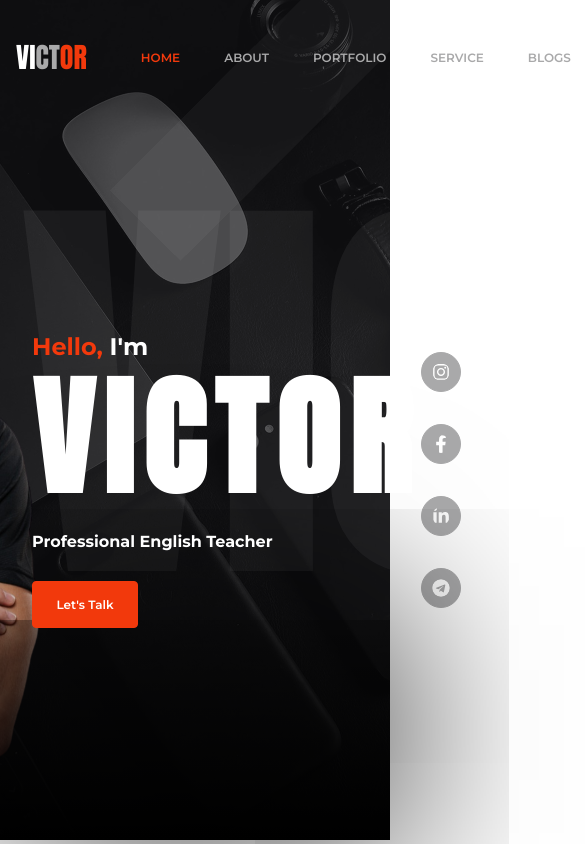
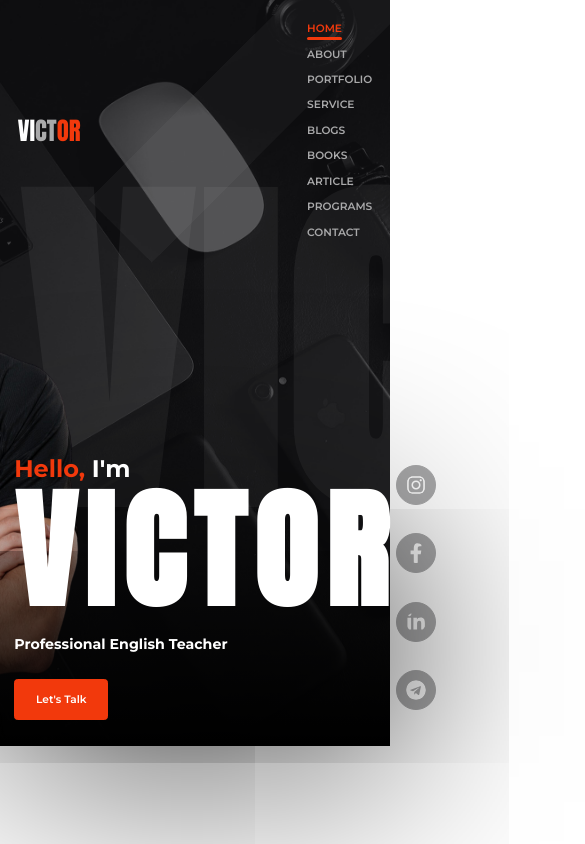
Before and after one commit to Asliddin-Coder/victor.com, a React (Vite) app: page / in a window 390 px wide. Shown: the top 844 px of the page, 585 px wide, since content can reach past the window. Built offline with nearby package versions, Linux system fonts and the light colour scheme.

Commit message:
navbar fixed

```diff
--- a/src/assets/styles/base/_reset.scss
+++ b/src/assets/styles/base/_reset.scss
@@ -1,4 +1,6 @@
-*, *::before, *::after {
+*,
+*::before,
+*::after {
   margin: 0;
   padding: 0;
   box-sizing: border-box;
@@ -27,3 +29,60 @@ li {
   margin: 0 auto;
   padding: 0 1.6rem;
 }
+
+
+@media screen and (max-width: 576px) {
+  html {
+    font-size: 55.5%;
+  }
+
+  body {
+    width: 100%;
+  }
+
+  .container {
+    width: 100vw;
+  }
+}
+
+@media screen and (max-width: 768px) {
+  html {
+    font-size: 55.5%;
+  }
+
+  body {
+    width: 100%;
+  }
+
+  .container {
+    width: 100vw;
+  }
+}
+
+@media screen and (max-width: 992px) {
+  html {
+    font-size: 55.5%;
+  }
+
+  body {
+    width: 100%;
+  }
+
+  .container {
+    width: 100vw;
+  }
+}
+
+@media screen and (max-width: 1200px) {
+  html {
+    font-size: 55.5%;
+  }
+
+  body {
+    width: 100%;
+  }
+
+  .container {
+    width: 100vw;
+  }
+}
--- a/src/components/aboutMe/AboutMe.jsx
+++ b/src/components/aboutMe/AboutMe.jsx
@@ -2,7 +2,7 @@ import React from 'react'
 
 const AboutMe = () => {
   return (
-    <div>About_Me</div>
+    <div className='aboutMe'>About_Me</div>
   )
 }
 
--- a/src/components/header/Header.jsx
+++ b/src/components/header/Header.jsx
@@ -4,12 +4,10 @@ import styles from "./Header.module.scss"
 
 const Header = () => {
   return (
-    <div className={styles.header}>
-      <div className={styles.container}>
+    <header className={styles.header}>
         <Nav />
         <Hero/>
-      </div>
-    </div>
+    </header>
   )
 }
 
--- a/src/components/nav/Nav.jsx
+++ b/src/components/nav/Nav.jsx
@@ -1,10 +1,28 @@
+import { useEffect, useState } from "react";
 import styles from "./Nav.module.scss"
 import { MdClose, MdMenu } from "react-icons/md";
 const Nav = () => {
 
+    const [isScroll, setIsScroll] = useState(false)
+
+    useEffect(() => {
+        const handleScroll = () => {
+            if(window.scrollY > 50){
+                setIsScroll(true)
+            }else{
+                setIsScroll(false)
+            }
+        }
+
+        window.addEventListener("scroll", handleScroll)
+
+        return () => window.removeEventListener("scroll", handleScroll)
+    }, [])
+
     return (
         <>
-            <div className={styles.nav}>
+            <div className={`${styles.nav} ${isScroll ? styles.fixed : ""}`}>
+                <div className={styles.container}>
                     {/* LOGO start */}
                     <div className={styles.logo}><span className={styles.one}>VI</span><span className={styles.two}>CT</span>OR</div>
                     {/* LOGO end */}
@@ -33,6 +51,7 @@ const Nav = () => {
                     <button className={styles.contactBtn}>Contact</button>
                     {/* Contact end */}
                 </div>
+            </div>
         </>
     )
 }
--- a/src/components/nav/Nav.module.scss
+++ b/src/components/nav/Nav.module.scss
@@ -1,23 +1,28 @@
 @use "../../assets/styles/main" as *;
 
 .nav {
-    position:sticky;
+  display: flex;
+  align-items: center;
+  justify-content: center;
+  width: 100%;
+  transition: all 0.3s ease;
+
+  .container {
     display: flex;
     align-items: center;
     justify-content: space-between;
-    padding: 3.6rem 0;
+    margin: 1.5rem auto;
     gap: 5.4rem;
+    width: 100%;
+    max-width: 1200px;
+    padding: 0 2rem;
     z-index: 15;
 
     .logo {
-        justify-content: start;
       font-family: $font-primary;
       font-size: 2.8rem;
       color: $color-primary-main;
       user-select: none;
-        -webkit-user-select: none;
-        -moz-user-select: none;
-        -ms-user-select: none;
 
       .one {
         color: $color-text-white;
@@ -35,22 +40,19 @@
     .toolbar {
       display: none;
       flex-direction: column;
-        gap: .8rem;
-        border: .1rem solid $color-text-grey;
+      gap: 0.8rem;
+      border: 0.1rem solid $color-text-grey;
       padding: 1rem;
 
       .bar {
         width: 4rem;
-            height: .3rem;
+        height: 0.3rem;
         background-color: $color-text-grey;
-        }
-
-        &:nth-child(1) {
-            display: none;
       }
     }
 
-    .navbar ul {
+    .navbar {
+      ul {
         display: flex;
         align-items: center;
         justify-content: space-between;
@@ -64,14 +66,11 @@
           text-transform: uppercase;
           color: $color-text-grey;
           user-select: none;
-            -webkit-user-select: none;
-            -moz-user-select: none;
-            -ms-user-select: none;
 
           &:hover {
             cursor: pointer;
             color: $color-primary-main;
-                transition: color 3ms ease-in-out;
+            transition: color 0.3s ease-in-out;
           }
 
           &::before {
@@ -79,11 +78,11 @@
             position: absolute;
             top: 100%;
             left: 0;
-                margin-top: .2rem;
+            margin-top: 0.2rem;
             border-radius: 1rem;
             width: 100%;
-                height: .3rem;
-                transition: all .4s ease-in-out;
+            height: 0.3rem;
+            transition: all 0.4s ease-in-out;
           }
 
           &:hover::before {
@@ -99,15 +98,12 @@
             position: absolute;
             top: 100%;
             left: 0;
-                margin-top: .2rem;
+            margin-top: 0.2rem;
             border-radius: 1rem;
             width: 100%;
-                height: .3rem;
-                transition: all .4s ease-in-out;
+            height: 0.3rem;
+            background-color: $color-primary-main;
           }
-
-            &:hover::before {
-                background-color: $color-primary-main;
         }
       }
     }
@@ -116,3 +112,36 @@
       @extend .contactBtn;
     }
   }
+
+  &.fixed {
+    position: fixed;
+    top: 0;
+    left: 0;
+    width: 100%;
+    background: rgba(0, 0, 0, 0.8); // qora fon + opacity
+    backdrop-filter: blur(6px); // optional effekt
+    box-shadow: 0 2px 10px rgba(0, 0, 0, 0.3);
+    z-index: 1000;
+  }
+}
+
+/* Responsiv */
+@media screen and (max-width: 992px) {
+  .nav {
+    align-items: flex-start;
+    padding: 1rem 0;
+  }
+
+  .toolbar {
+    display: flex;
+  }
+
+  .navbar {
+    ul {
+      flex-direction: column;
+      gap: 1.4rem !important;
+      align-items: flex-start !important;
+      justify-content: flex-start !important;
+    }
+  }
+}
```
Also changed, not shown: src/pages/home/Home.jsx (added, +15 -0 lines), src/pages/home/Home.module.scss (added). Lines whose indentation alone changed are shown as unchanged.
